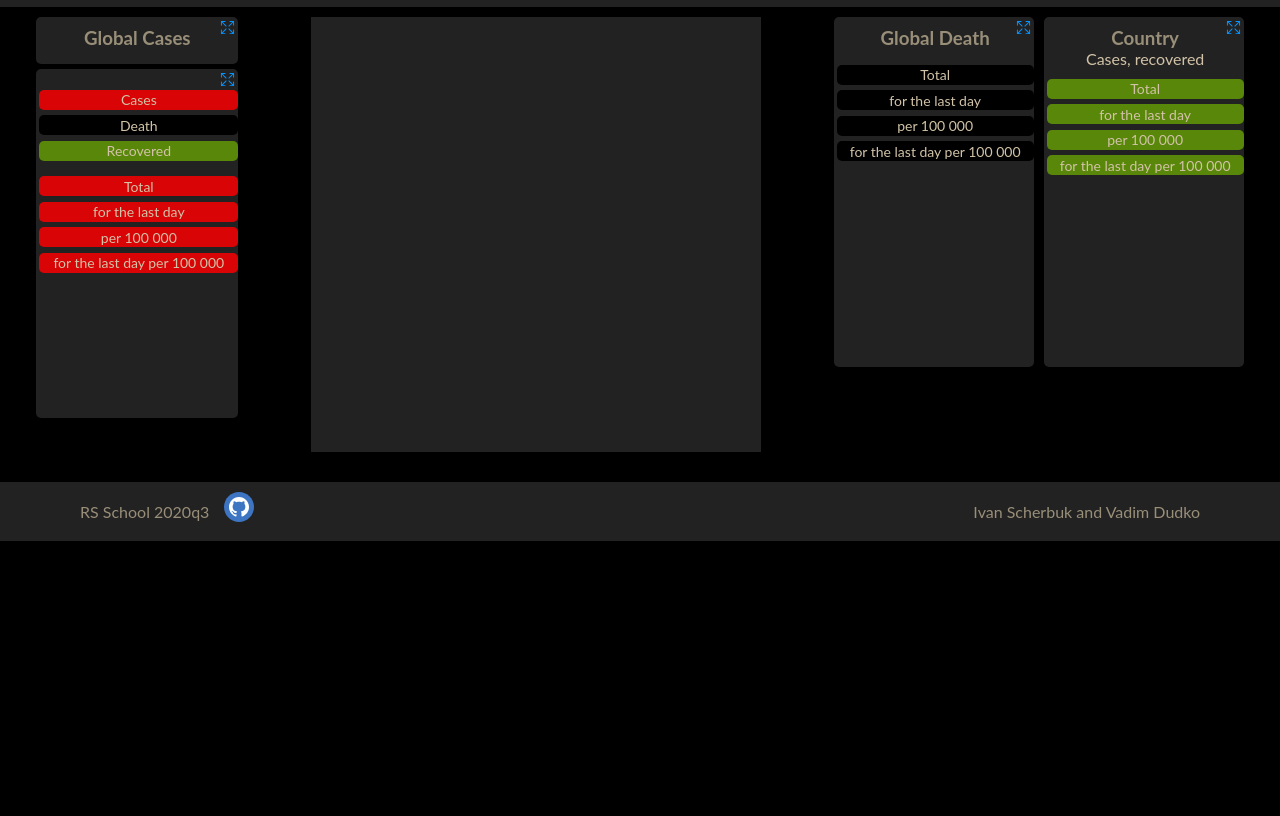
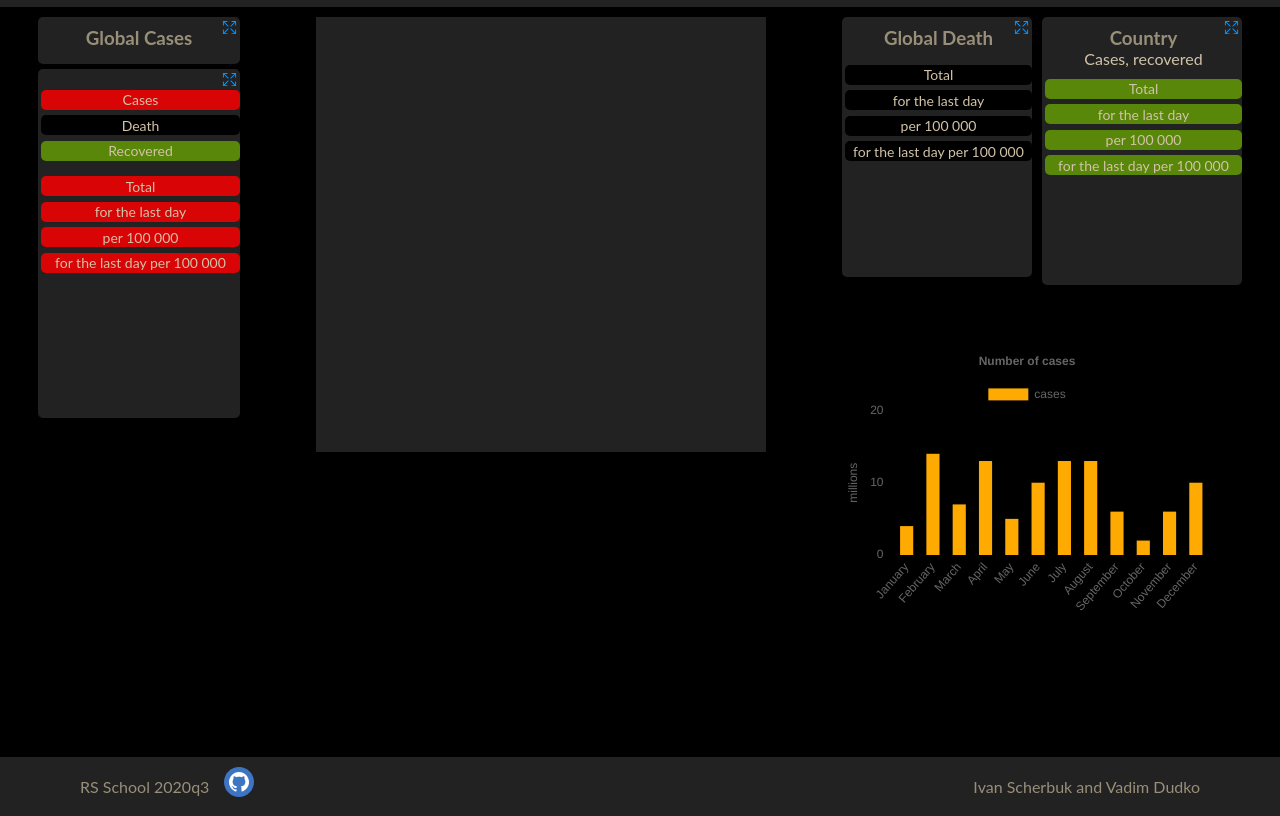
Before and after one commit to mmaaaaaaaails/COVID-19-Dashboard, a website built with webpack: page src/index.html in a window 1280 px wide. Shown: the part 63-879 px from the top of the page. Before the commit the page ends 800 px from the top, so only its background shows below. Built offline with nearby package versions, Linux system fonts and the light colour scheme; no server answers; some icons are missing.

Commit message:
feat: add new file graph

```diff
--- a/src/assets/scss/main.scss
+++ b/src/assets/scss/main.scss
@@ -13,7 +13,6 @@
 
 body {
   background: black;
-  height: 100%;
 }
 
 .wrapper {
@@ -53,6 +52,7 @@ body {
   display: flex;
   justify-content: space-around;
   flex-wrap: wrap;
+  min-height: calc(100vh - 60px);
 }
 
 .cases {
@@ -170,22 +170,28 @@ body {
 }
 
 .general {
-  display: flex;
+  display: grid;
+  grid-template-columns: 200px 200px;
+  grid-column-gap: 0px;
+
 
   &__death {
-    width: 200px;
-    max-height: 350px;
+    max-width: 200px;
+    max-height: 260px;
     background-color: $main-background;
     overflow: auto;
     margin-right: 10px;
     padding-left: 3px;
     border-radius: 5px;
     position: relative;
+    display: flex;
+    flex-direction: column;
+
   }
 
   &__recovered {
-    width: 200px;
-    height: 350px;
+    max-width: 200px;
+    max-height: 268px;
     background-color: $main-background;
     overflow: auto;
     padding-left: 3px;
@@ -326,7 +332,6 @@ body {
   background: $main-background;
   padding-top: 20px;
   padding-bottom: 20px;
-  margin-top: 20px;
 
   &__block {
     display: flex;
--- a/src/index.html
+++ b/src/index.html
@@ -85,6 +85,7 @@
                 </div>
                 <div class="recovered__list"></div>
             </div>
+            <canvas id="chart" width="370" height="270"></canvas>
         </section>
     </main>
     <footer class="footer">
@@ -102,7 +103,7 @@
             </div>
         </div>
     </footer>
-            <div class="modal hide">
+        <div class="modal hide">
             <span class="modal__close">&times;</span>
             <span class="modal__content"></span>
         </div>
--- a/src/index.js
+++ b/src/index.js
@@ -1,5 +1,6 @@
 import './js/hamburger';
 import './js/table';
 import './js/modal';
+import './js/graph';
 import './assets/css/main.css';
 import './assets/scss/main.scss';
--- /dev/null
+++ b/src/js/graph.js
@@ -0,0 +1,46 @@
+import Chart from 'chart.js';
+
+const ctx = document.querySelector('#chart').getContext('2d');
+const chartConfig = {
+    type: 'bar',
+    data: {
+        labels: ['January', 'February', 'March', 'April', 'May', 'June', 'July', 'August', 'September', 'October', 'November', 'December'],
+        datasets: [
+        ],
+    },
+    options: {
+        title: {
+            display: true,
+            text: 'Number of cases',
+        },
+        scales: {
+            yAxes: [{
+                ticks: {
+                    beginAtZero: true,
+                    stepSize: 10,
+                },
+                scaleLabel: {
+                    display: true,
+                    labelString: 'millions',
+                },
+            }],
+        },
+        responsive: false,
+    },
+};
+
+const chart = new Chart(ctx, chartConfig);
+const generateRandomTime = () => Math.floor(Math.random() * 20);
+const data = Array(12).fill(0).map(() => generateRandomTime());
+const user = {
+    label: 'cases',
+    data,
+    backgroundColor: '#ffaa00',
+    borderColor: 'transparent',
+    borderWidth: 2,
+    fill: false,
+    barPercentage: 1,
+    categoryPercentage: 0.5,
+};
+chartConfig.data.datasets.push(user);
+chart.update();
```
